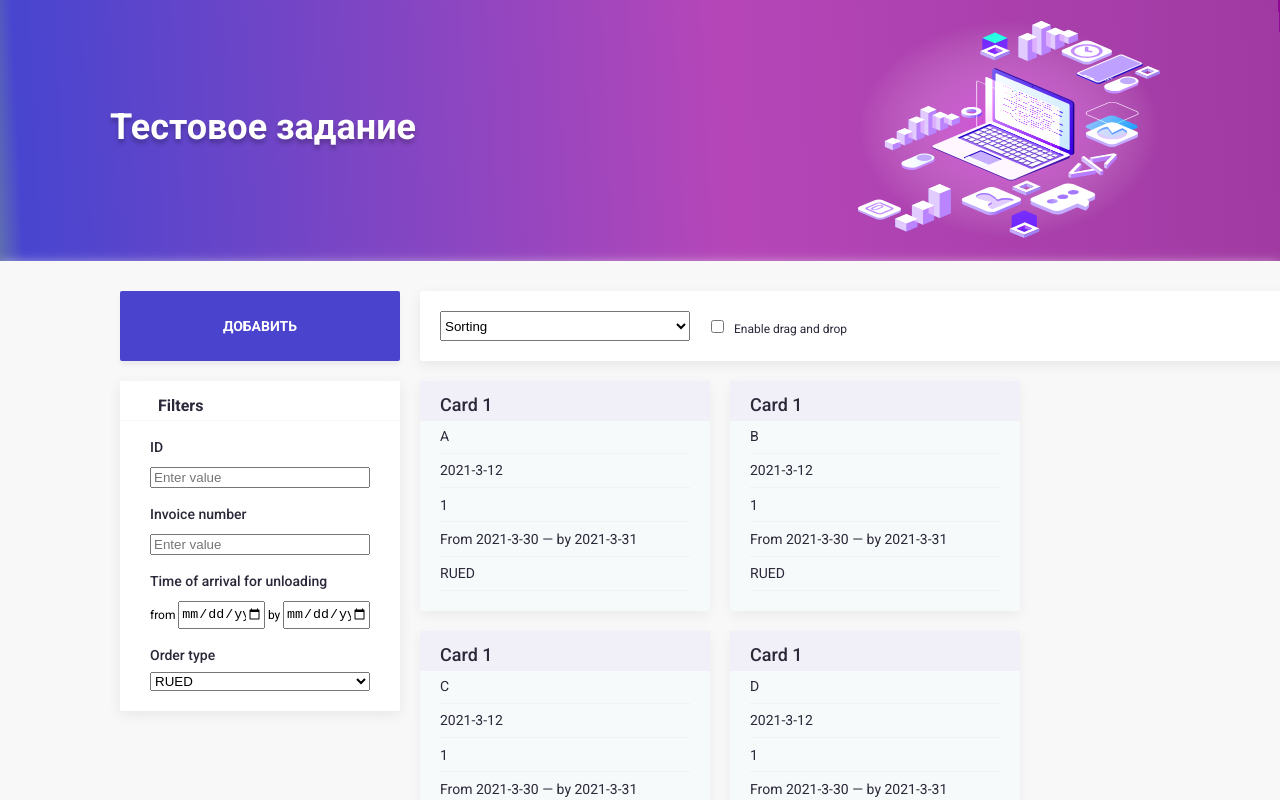
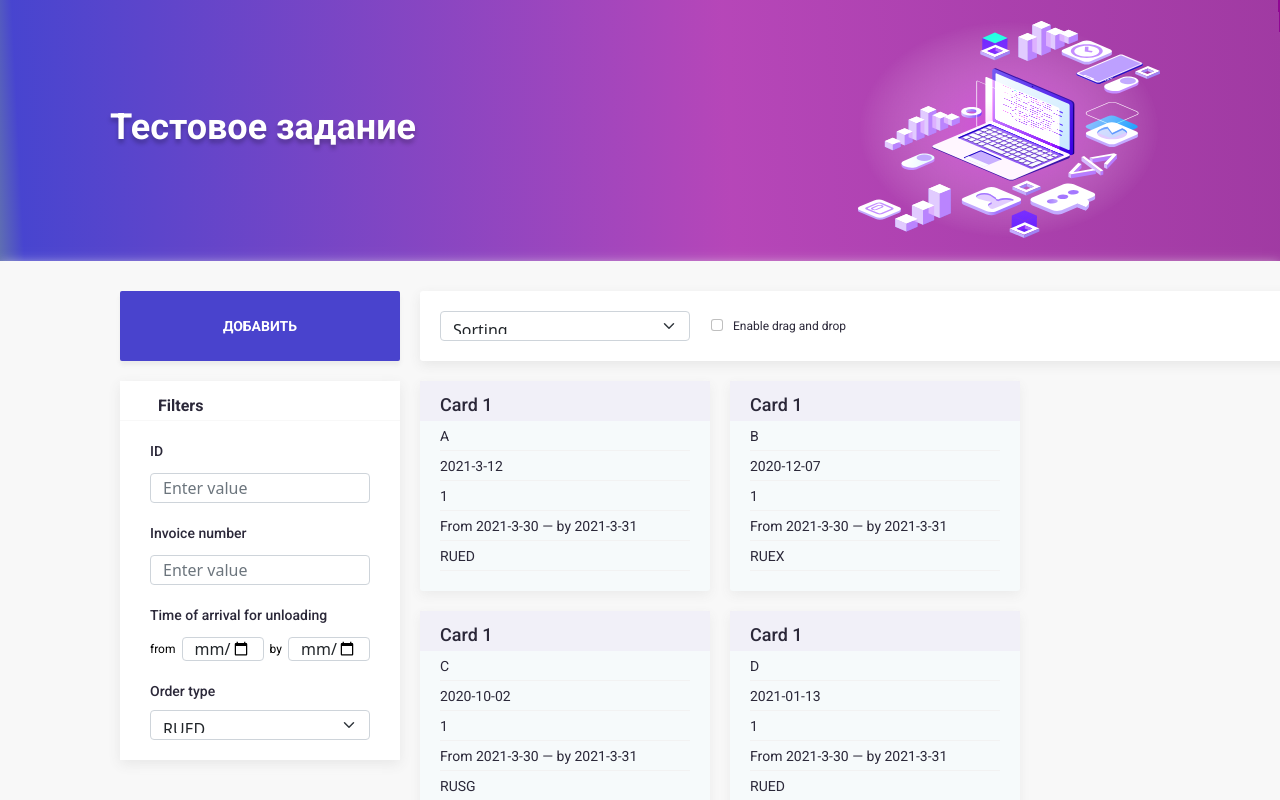
Before and after one commit to ChewbyIrinine/ksk-test-project, a React (Create React App) app: page / in a window 1280 px wide. Shown: the top 800 px of the page. Built offline with nearby package versions, Linux system fonts and the light colour scheme.

Commit message:
Add Bootstrap

```diff
--- a/public/index.html
+++ b/public/index.html
@@ -10,6 +10,12 @@
 			href="https://fonts.googleapis.com/css2?family=Roboto:wght@400;500;700&display=swap"
 			rel="stylesheet"
 		/>
+		<link
+			href="https://cdn.jsdelivr.net/npm/bootstrap@5.0.0-beta3/dist/css/bootstrap.min.css"
+			rel="stylesheet"
+			integrity="sha384-eOJMYsd53ii+scO/bJGFsiCZc+5NDVN2yr8+0RDqr0Ql0h+rP48ckxlpbzKgwra6"
+			crossorigin="anonymous"
+		/>
 	</head>
 	<body style="margin: 0">
 		<noscript>You need to enable JavaScript to run this app.</noscript>
--- a/src/App/App.css
+++ b/src/App/App.css
@@ -105,5 +105,4 @@
 		rgba(6, 77, 142, 0.447917) 102.03%,
 		rgba(1, 0, 60, 0) 102.73%
 	);
-	margin-top: 20px;
 }
--- a/src/App/App.js
+++ b/src/App/App.js
@@ -19,29 +19,37 @@ export default class App extends React.Component {
 				arrivalTimeBy: "2021-3-31",
 				type: "RUED",
 			},
-            {
+			{
 				id: 2,
-				creationDate: "2021-3-12",
+				creationDate: "2020-12-07",
+				invoiceNumber: 1,
+				arrivalTimeFrom: "2021-3-30",
+				arrivalTimeBy: "2021-3-31",
+				type: "RUEX",
+			},
+			{
+				id: 3,
+				creationDate: "2020-10-02",
+				invoiceNumber: 1,
+				arrivalTimeFrom: "2021-3-30",
+				arrivalTimeBy: "2021-3-31",
+				type: "RUSG",
+			},
+			{
+				id: 4,
+				creationDate: "2021-01-13",
 				invoiceNumber: 1,
 				arrivalTimeFrom: "2021-3-30",
 				arrivalTimeBy: "2021-3-31",
 				type: "RUED",
 			},
-            {
-				id: 3,
-				creationDate: "2021-3-12",
+			{
+				id: 5,
+				creationDate: "2021-2-05",
 				invoiceNumber: 1,
 				arrivalTimeFrom: "2021-3-30",
 				arrivalTimeBy: "2021-3-31",
-				type: "RUED",
-			},
-            {
-				id: 4,
-				creationDate: "2021-3-12",
-				invoiceNumber: 1,
-				arrivalTimeFrom: "2021-3-30",
-				arrivalTimeBy: "2021-3-31",
-				type: "RUED",
+				type: "RUEX",
 			},
 		],
 	};
@@ -60,7 +68,7 @@ export default class App extends React.Component {
 				<div className="content">
 					<div className="content__center">
 						<button
-							className="app-text add-button"
+							className="btn btn-light app-text add-button"
 							onClick={() => {
 								console.log(
 									document.querySelector(
--- a/src/Card/Card.css
+++ b/src/Card/Card.css
@@ -1,6 +1,6 @@
-.card {
-	margin-top: 20px;
+.card-item {
 	margin-right: 20px;
+	margin-bottom: 20px;
 	position: relative;
 	width: max-content;
 }
@@ -27,8 +27,8 @@
 
 .card__content {
 	margin-top: -40px;
-	height: 163px;
-	width: 250px;
+	height: 210px;
+	width: 290px;
 	background-color: #f6fafb;
 	border-radius: 3px;
 	box-shadow: 0px 4px 12px #ebebeb;
@@ -53,4 +53,5 @@
 	width: 100%;
 	background-color: #f2f2f2;
 	height: 1px;
+	opacity: 1;
 }
--- a/src/Card/Card.js
+++ b/src/Card/Card.js
@@ -11,7 +11,7 @@ const Card = ({
 	type,
 }) => {
 	return (
-		<div className="card">
+		<div className="card-item">
 			<div className="card__heading">
 				<h2 className="card__title">Card 1</h2>
 			</div>
--- a/src/CardsField/CardsField.css
+++ b/src/CardsField/CardsField.css
@@ -2,4 +2,5 @@
 	display: flex;
 	flex-wrap: wrap;
 	align-content: flex-start;
+	margin-top: 20px;
 }
--- a/src/Filters/Filters.css
+++ b/src/Filters/Filters.css
@@ -1,5 +1,5 @@
 .filters {
-	height: 330px;
+	height: min-content;
 	width: 280px;
 	background-color: white;
 	margin-top: 20px;
@@ -41,6 +41,7 @@
 
 .filters__input {
 	box-sizing: border-box;
+	height: 30px;
 	width: 100%;
 	margin-top: 11px;
 	margin-bottom: 17px;
@@ -68,6 +69,7 @@
 }
 
 .filters__select {
+	height: 30px;
 	width: 100%;
 	margin-top: 8px;
 	margin-bottom: 20px;
--- a/src/Filters/Filters.js
+++ b/src/Filters/Filters.js
@@ -13,7 +13,7 @@ const Filters = () => {
 					ID
 				</label>
 				<input
-					className="filters__input"
+					className="form-control filters__input"
 					type="text"
 					placeholder="Enter value"
 				></input>
@@ -21,7 +21,7 @@ const Filters = () => {
 					Invoice number
 				</label>
 				<input
-					className="filters__input"
+					className="form-control filters__input"
 					type="text"
 					placeholder="Enter value"
 				></input>
@@ -32,16 +32,22 @@ const Filters = () => {
 					<label className="filters-text filters__content-label--date">
 						from
 					</label>
-					<input className="filters__date-input--from" type="date"></input>
+					<input
+						className="form-control filters__date-input--from"
+						type="date"
+					></input>
 					<label className="filters-text filters__content-label--date">
 						by
 					</label>
-					<input className="filters__date-input--by" type="date"></input>
+					<input
+						className="form-control filters__date-input--by"
+						type="date"
+					></input>
 				</div>
 				<label className="filters-text filters__content-label">
 					Order type
 				</label>
-				<select className="filters__select">
+				<select className="form-select filters__select">
 					<option>RUED</option>
 					<option>RUEX</option>
 					<option>RUSG</option>
--- a/src/Sorting/Sorting.css
+++ b/src/Sorting/Sorting.css
@@ -25,6 +25,7 @@
 }
 
 .sorting__checkbox {
+	margin-top: 0;
 	margin-left: 21px;
 	margin-right: 10px;
 }
--- a/src/Sorting/Sorting.js
+++ b/src/Sorting/Sorting.js
@@ -5,7 +5,10 @@ import "./Sorting.css";
 const Sorting = () => {
 	return (
 		<div className="sorting">
-			<select className="sorting__select" defaultValue="default">
+			<select
+				className="form-select sorting__select"
+				defaultValue="default"
+			>
 				<option disabled value="default" style={{ display: "none" }}>
 					Sorting
 				</option>
@@ -17,7 +20,10 @@ const Sorting = () => {
 				<option>Sort by Order type: descending</option>
 			</select>
 			<label className="sorting__label">
-				<input className="sorting__checkbox" type="checkbox" />
+				<input
+					className="form-check-input sorting__checkbox"
+					type="checkbox"
+				/>
 				Enable drag and drop
 			</label>
 		</div>
```
